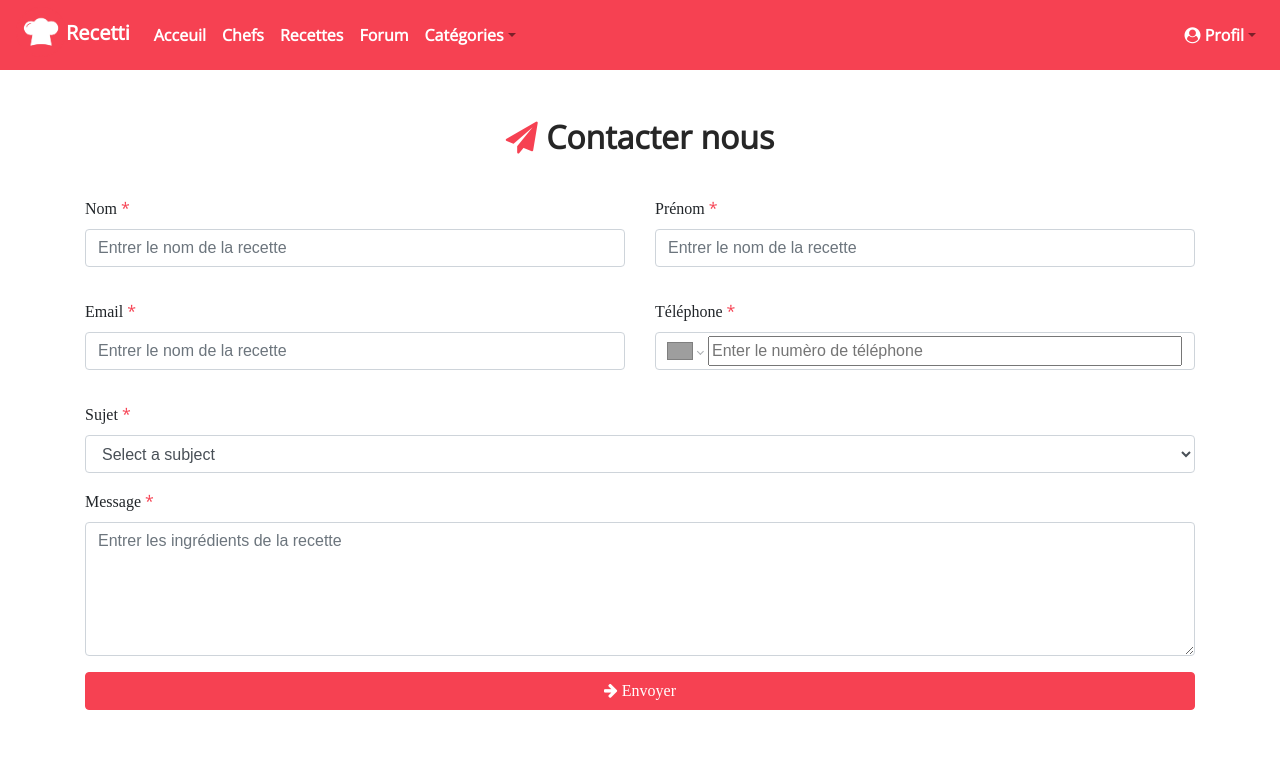
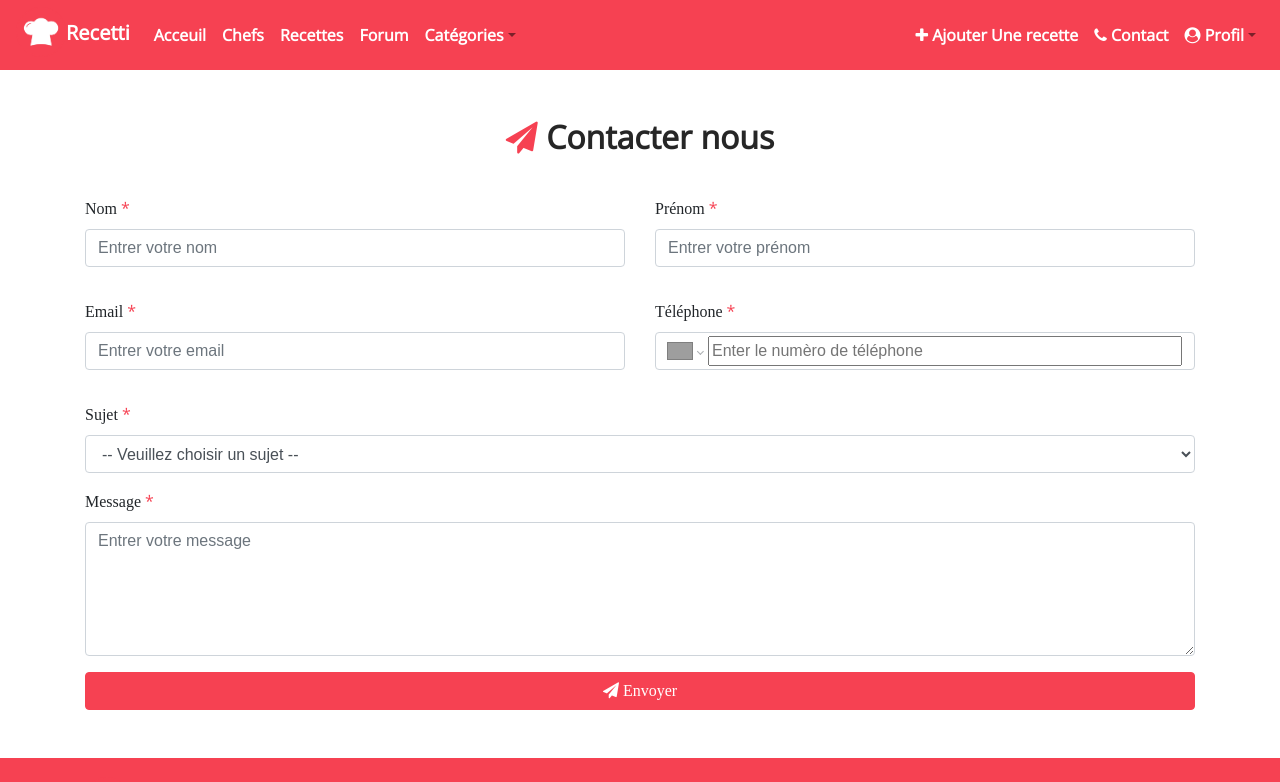
Before and after one commit to azizbecha/recetti-web, a React (Create React App) app: page /contact in a window 1280 px wide. Shown: the top 782 px of the page. Built offline with nearby package versions, Linux system fonts and the light colour scheme; no server answers; sample sign-in values are in the browser's storage; grey boxes are pictures that could not be loaded.

Commit message:
Add navbar links, fixed Routing error and added subjects to the dropdown of contact

```diff
--- a/src/components/ExportRecipes.js
+++ b/src/components/ExportRecipes.js
@@ -46,7 +46,7 @@ const ExportRecipes = ({category, limit}) => {
                   <Card.Title className="text-center">{socket.name}</Card.Title>
                   <Card.Text className="font-weight-bold text-left">
                   {ReactHtmlParser(socket.description)}
-                  <i className="fa fa-tag rose mb-3"></i> Catégorie: <Link to={`../categories/${socket.category}/`}><CategoryBadge className="badge-primary badge">{capitalize(socket.category)}</CategoryBadge></Link>
+                  <i className="fa fa-tag rose mb-3"></i> Catégorie: <Link to={`../../../categories/${socket.category}/`}><CategoryBadge className="badge-primary badge">{capitalize(socket.category)}</CategoryBadge></Link>
                   <br/> <i className="fa fa-user-circle rose"></i> Publiée par: <Link to={`../chefs/${socket.authorId}`}><span style={{color: '#000'}}>{socket.byUser}</span></Link>
                   </Card.Text>
                   <Link to={`../recettes/${socket.category}/${socket.id}`}>
--- a/src/components/Navbar.js
+++ b/src/components/Navbar.js
@@ -1,22 +1,17 @@
 import React from 'react';
-import {Link, useRouteMatch, useHistory} from 'react-router-dom';
+import {Link, useHistory} from 'react-router-dom';
 import {Navbar, Nav, NavDropdown} from 'react-bootstrap';
-import firebase from 'firebase/app';
-import 'firebase/firestore';
-import 'firebase/storage';
-import 'firebase/auth';
+import {auth} from './auth/Firebase';
 import {useAuth} from './auth/AuthContext';
 import logo from './assets/images/recetti-logo.png';
 import {message} from 'antd';
 import 'antd/dist/antd.css';
-//var user = firebase.auth().currentUser;
 
 export default function NavBar() {
   const history = useHistory();
   const {currentUser} = useAuth();
   const logOutUser = () => {
-    firebase
-      .auth()
+    auth
       .signOut()
       .then(() => {
         message.success('Déconnecté avec succés !', 3);
@@ -87,6 +82,16 @@ export default function NavBar() {
             </NavDropdown>
           </Nav>
           <Nav>
+            <Nav.Link>
+              <Link  to={`../../../../add-recipe`}>
+                  <i className="fa fa-plus"></i> Ajouter Une recette
+              </Link>
+            </Nav.Link>
+            <Nav.Link>
+              <Link  to={`../../../../contact`}>
+                  <i className="fa fa-phone"></i> Contact
+              </Link>
+            </Nav.Link>
             <NavDropdown
               alignRight
               id="dropdown-basic nav-dropdown"
@@ -99,13 +104,8 @@ export default function NavBar() {
               }
             >
               <NavDropdown.Item>
-                <Link style={{color: 'black'}} to={`profile`}>
+                <Link style={{color: 'black'}} to={`../../../../chefs/${currentUser.uid}`}>
                   Mon profil
-                </Link>
-              </NavDropdown.Item>
-              <NavDropdown.Item>
-                <Link style={{color: 'black'}} to={`add-recipe`}>
-                  Ajouter Une recette
                 </Link>
               </NavDropdown.Item>
               <NavDropdown.Item onClick={logOutUser}>
--- a/src/components/pages/Contact.js
+++ b/src/components/pages/Contact.js
@@ -10,6 +10,8 @@ import {message} from 'antd';
 
 import 'react-phone-number-input/style.css';
 import PhoneInput from 'react-phone-number-input';
+
+import Footer from '../Footer';
 
 const Contact = () => {
   document.title = 'Contact - Recetti';
@@ -72,8 +74,8 @@ const Contact = () => {
         }*/
   };
   return (
-    <div>
-      <Container>
+    <>
+      <Container className="mb-5">
         <h2 className="mt-5 mb-4 font-weight-bold text-center">
           <i className="fa fa-paper-plane rose"></i> Contacter nous
         </h2>
@@ -88,7 +90,7 @@ const Contact = () => {
                 required
                 type="text"
                 className="form-control"
-                placeholder="Entrer le nom de la recette"
+                placeholder="Entrer votre nom"
               />
             </div>
             <div className="form-group mb-3 mt-3 col-6">
@@ -100,7 +102,7 @@ const Contact = () => {
                 required
                 type="text"
                 className="form-control"
-                placeholder="Entrer le nom de la recette"
+                placeholder="Entrer votre prénom"
               />
             </div>
           </div>
@@ -114,7 +116,7 @@ const Contact = () => {
                 required
                 type="text"
                 className="form-control"
-                placeholder="Entrer le nom de la recette"
+                placeholder="Entrer votre email"
               />
             </div>
             <div className="form-group mb-3 mt-3 col-6">
@@ -135,29 +137,17 @@ const Contact = () => {
               Sujet <span className="rose">*</span>
             </label>
             <select className="form-control" ref={subjectRef} required>
-              <option value="" selected disabled hidden>
-                Select a subject
+              <option selected disabled hidden>-- Veuillez choisir un sujet --</option>
+              <option value="Signaler une erreur / un utilisateur">
+                Signaler une erreur / un utilisateur
               </option>
-              <option value="Presale product questions">
-                Presale product questions
+              <option value="Suggérer une fonctionnalité">
+                Suggérer une fonctionnalité
               </option>
-              <option value="Technical support">Technical support</option>
-              <option value="Product registration assistance">
-                Product registration assistance
-              </option>
-              <option value="Software authorization assistance">
-                Software authorization assistance
-              </option>
-              <option value="Bug report">Bug report</option>
-              <option value="Warranty claim or service inquiry">
-                Warranty claim or service inquiry
-              </option>
-              <option value="Parts inquiry">Parts inquiry</option>
-              <option value="Sales order assistance or status">
-                Sales order assistance or status
-              </option>
-              <option value="Customer feedback">Customer feedback</option>
-              <option value="Other">Other</option>
+              <option value="Technical support">Support technique</option>
+
+              <option value="Donner un avis">Donner un avis</option>
+              <option value="Autre">Autre</option>
             </select>
           </div>
           <div className="form-group">
@@ -168,18 +158,18 @@ const Contact = () => {
               ref={messageRef}
               required
               rows="5"
-              type="text"
               className="form-control"
-              placeholder="Entrer les ingrédients de la recette"
+              placeholder="Entrer votre message"
             ></textarea>
           </div>
 
           <button type="submit" className="btn btn-primary btn-block">
-            <i className="fa fa-arrow-right"></i> Envoyer
+            <i className="fa fa-paper-plane"></i> Envoyer
           </button>
         </form>
       </Container>
-    </div>
+      <Footer />
+    </>
   );
 };
 
--- a/src/index.css
+++ b/src/index.css
@@ -61,6 +61,12 @@ body {
 
 .btn-primary:focus, .btn-primary.focus {
   box-shadow: 0 0 0 0.2rem #cc1427;
+  background-color: #f72439;
+}
+
+.btn-primary:focus:after, .btn-primary.focus {
+  box-shadow: 0 0 0 0.2rem #cc1427;
+  background-color: #f72439;
 }
 
 .btn-primary.disabled, .btn-primary:disabled {
```
